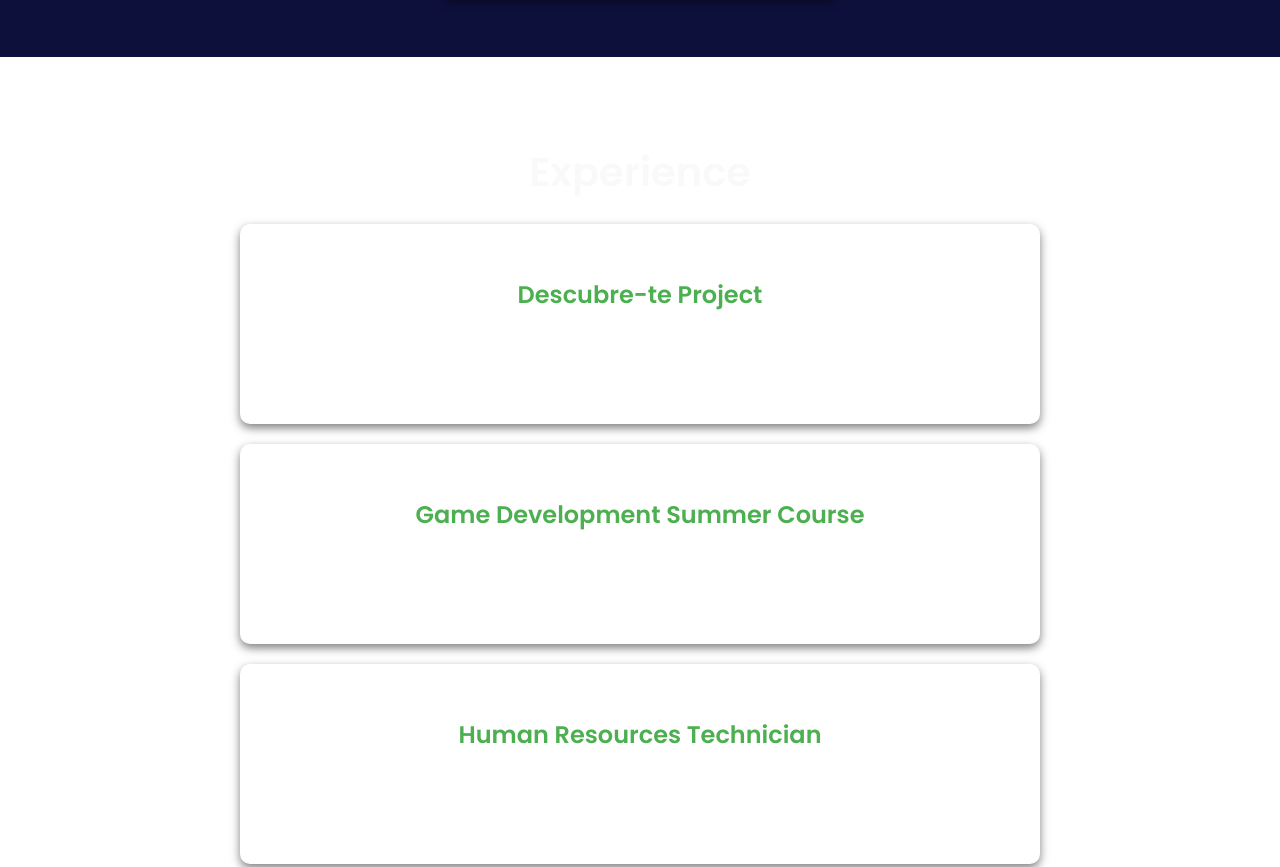
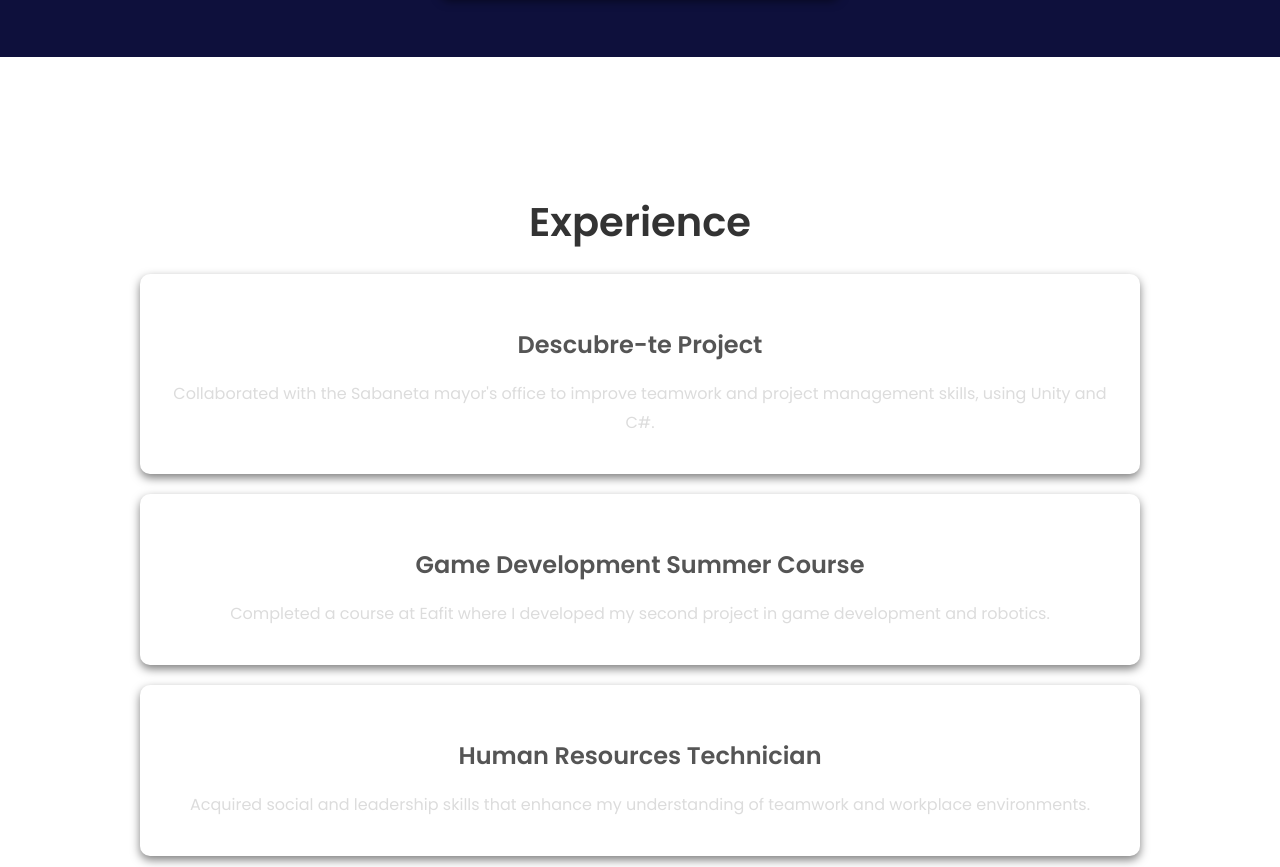
Before and after one commit to ShadowjGames/Adaptable_Design_2, a plain HTML site: page About.html in a window 1280 px wide. Shown: the part 1461-2328 px from the top of the page. Drawn offline with nearby package versions, Linux system fonts and the light colour scheme.

Commit message:
Update About.html

```diff
--- a/About.html
+++ b/About.html
@@ -46,7 +46,7 @@
 
         .section-title {
             font-size: 2.5rem;
-            color: #f9f9f9; /* Blanco más claro para mejor visibilidad */
+            color: #333; /* Blanco más claro para mejor visibilidad */
             margin-bottom: 20px;
         }
 
@@ -88,15 +88,17 @@
         }
 
         /* Experience Section */
-        .experience-section {
-            padding: 50px 0;
-            text-align: center;
-        }
+        .experience-section .section-title {
+    color: #333; /* Gris oscuro para el título */
+}
 
-        .experience-timeline {
-            max-width: 800px;
-            margin: 0 auto;
-        }
+.experience-timeline .timeline-item h4 {
+    color: #555; /* Un gris ligeramente más claro para los subtítulos */
+}
+
+.experience-timeline .timeline-item p {
+    color: #dcdcdc; /* Un gris suave para los párrafos */
+}
 
         .timeline-item {
             background-color: rgba(255, 255, 255, 0.1);
@@ -134,22 +136,6 @@
 
         .link-item a:hover {
             text-decoration: underline;
-        }
-
-        /* Contact Section */
-        .contact-section {
-            padding: 50px 0;
-            text-align: center;
-        }
-
-        .contact-icons a {
-            color: #007BFF;
-            margin: 0 15px;
-            font-size: 2rem;
-        }
-
-        .contact-icons a:hover {
-            color: #0056b3;
         }
 
         /* Footer */
```
